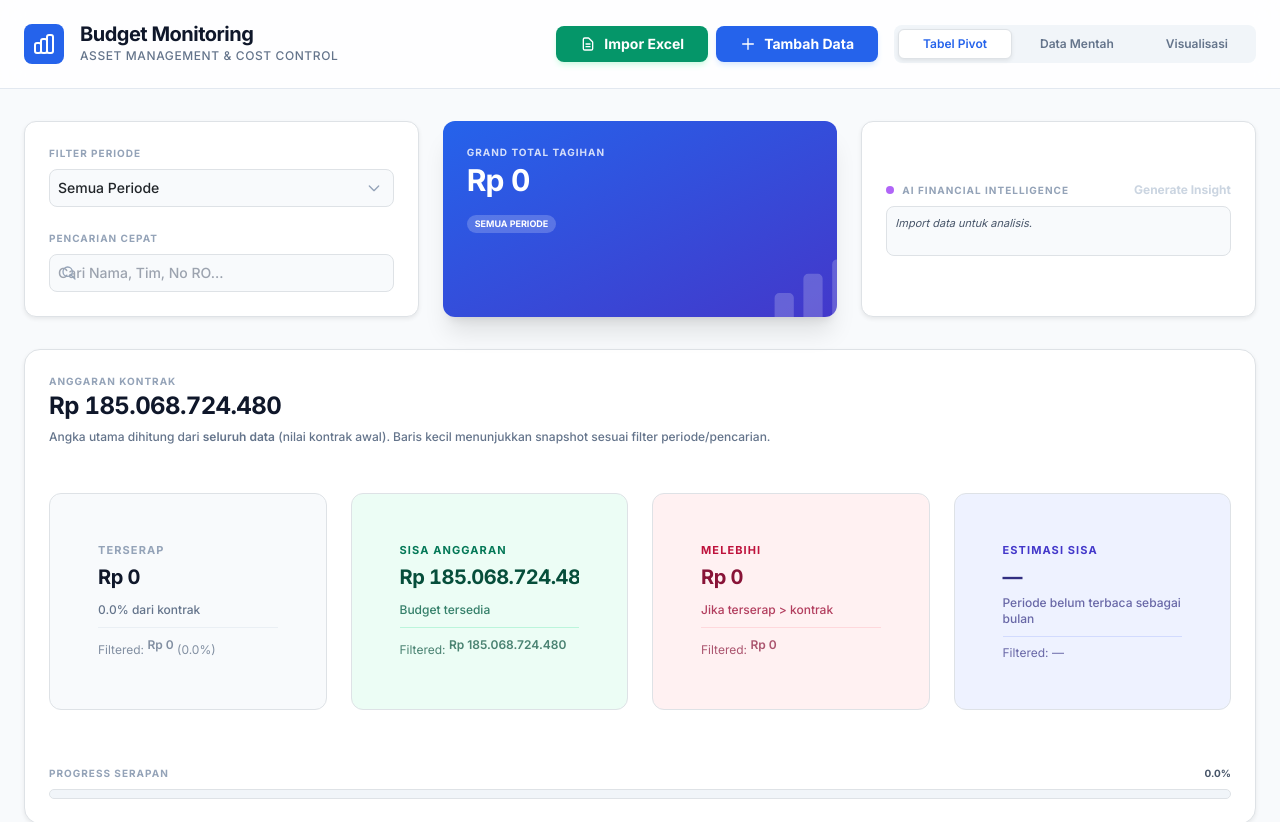
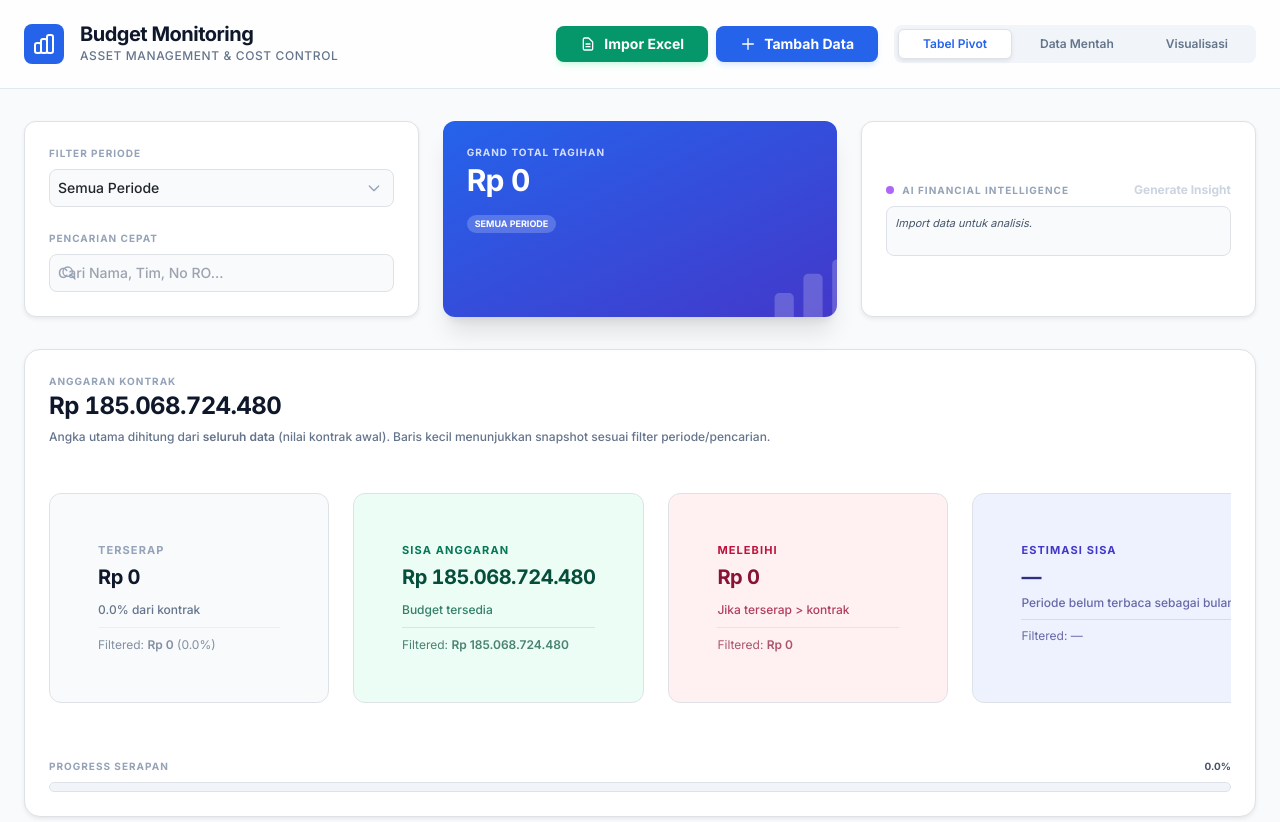
Before and after one commit to ictkece-eng/Billing-Monitoring-PGASOL, a React (Vite) app: page / in a window 1280 px wide. Shown: the top 822 px of the page. Built offline with nearby package versions, Linux system fonts and the light colour scheme.

Commit message:
Update App.tsx

```diff
--- a/App.tsx
+++ b/App.tsx
@@ -531,32 +531,32 @@ const App: React.FC = () => {
                   </p>
                 </div>
 
-                <div className="flex flex-nowrap gap-4 overflow-x-auto pb-2 w-full sm:grid sm:grid-cols-2 sm:overflow-visible sm:pb-0 lg:grid-cols-2 xl:grid-cols-4">
-                  <div className="bg-slate-50 border border-slate-200 rounded-xl p-5 min-w-[280px] sm:min-w-0">
+                <div className="flex flex-nowrap gap-4 overflow-x-auto pb-2 w-full">
+                  <div className="bg-slate-50 border border-slate-200 rounded-xl p-5 min-w-[280px] w-max flex-none">
                     <p className="text-[11px] font-bold text-slate-400 uppercase tracking-widest">Terserap</p>
                     <p className="text-xl font-black text-slate-900 mt-1 safe-number tabular-nums tracking-tight" title={formatCurrency(absorbedValue)}>{formatCurrency(absorbedValue)}</p>
                     <p className="text-[12px] text-slate-500 font-medium mt-1 tabular-nums">{absorbedPct.toFixed(1)}% dari kontrak</p>
                     <p className="text-[12px] text-slate-500/80 mt-2 pt-2 border-t border-slate-200/60">
-                      Filtered: <span className="font-semibold safe-number" title={formatCurrency(absorbedValueFiltered)}>{formatCurrency(absorbedValueFiltered)}</span> ({absorbedPctFiltered.toFixed(1)}%)
+                      Filtered: <span className="font-semibold safe-number-inline" title={formatCurrency(absorbedValueFiltered)}>{formatCurrency(absorbedValueFiltered)}</span> ({absorbedPctFiltered.toFixed(1)}%)
                     </p>
                   </div>
-                  <div className="bg-emerald-50 border border-emerald-200 rounded-xl p-5 min-w-[280px] sm:min-w-0">
+                  <div className="bg-emerald-50 border border-emerald-200 rounded-xl p-5 min-w-[280px] w-max flex-none">
                     <p className="text-[11px] font-bold text-emerald-700 uppercase tracking-widest">Sisa Anggaran</p>
                     <p className="text-xl font-black text-emerald-900 mt-1 safe-number tabular-nums tracking-tight" title={formatCurrency(remainingValue)}>{formatCurrency(remainingValue)}</p>
                     <p className="text-[12px] text-emerald-800/80 font-medium mt-1">Budget tersedia</p>
                     <p className="text-[12px] text-emerald-900/70 mt-2 pt-2 border-t border-emerald-200/70">
-                      Filtered: <span className="font-semibold safe-number" title={formatCurrency(remainingValueFiltered)}>{formatCurrency(remainingValueFiltered)}</span>
+                      Filtered: <span className="font-semibold safe-number-inline" title={formatCurrency(remainingValueFiltered)}>{formatCurrency(remainingValueFiltered)}</span>
                     </p>
                   </div>
-                  <div className="bg-rose-50 border border-rose-200 rounded-xl p-5 min-w-[280px] sm:min-w-0">
+                  <div className="bg-rose-50 border border-rose-200 rounded-xl p-5 min-w-[280px] w-max flex-none">
                     <p className="text-[11px] font-bold text-rose-700 uppercase tracking-widest">Melebihi</p>
                     <p className="text-xl font-black text-rose-900 mt-1 safe-number tabular-nums tracking-tight" title={formatCurrency(overBudgetValue)}>{formatCurrency(overBudgetValue)}</p>
                     <p className="text-[12px] text-rose-800/80 font-medium mt-1">Jika terserap &gt; kontrak</p>
                     <p className="text-[12px] text-rose-900/70 mt-2 pt-2 border-t border-rose-200/70">
-                      Filtered: <span className="font-semibold safe-number" title={formatCurrency(overBudgetValueFiltered)}>{formatCurrency(overBudgetValueFiltered)}</span>
+                      Filtered: <span className="font-semibold safe-number-inline" title={formatCurrency(overBudgetValueFiltered)}>{formatCurrency(overBudgetValueFiltered)}</span>
                     </p>
                   </div>
-                  <div className="bg-indigo-50 border border-indigo-200 rounded-xl p-5 min-w-[280px] sm:min-w-0">
+                  <div className="bg-indigo-50 border border-indigo-200 rounded-xl p-5 min-w-[280px] w-max flex-none">
                     <p className="text-[11px] font-bold text-indigo-700 uppercase tracking-widest">Estimasi Sisa</p>
                     <p className="text-xl font-black text-indigo-900 mt-1 tabular-nums tracking-tight">
                       {estimatedMonthsRemaining === null
```
